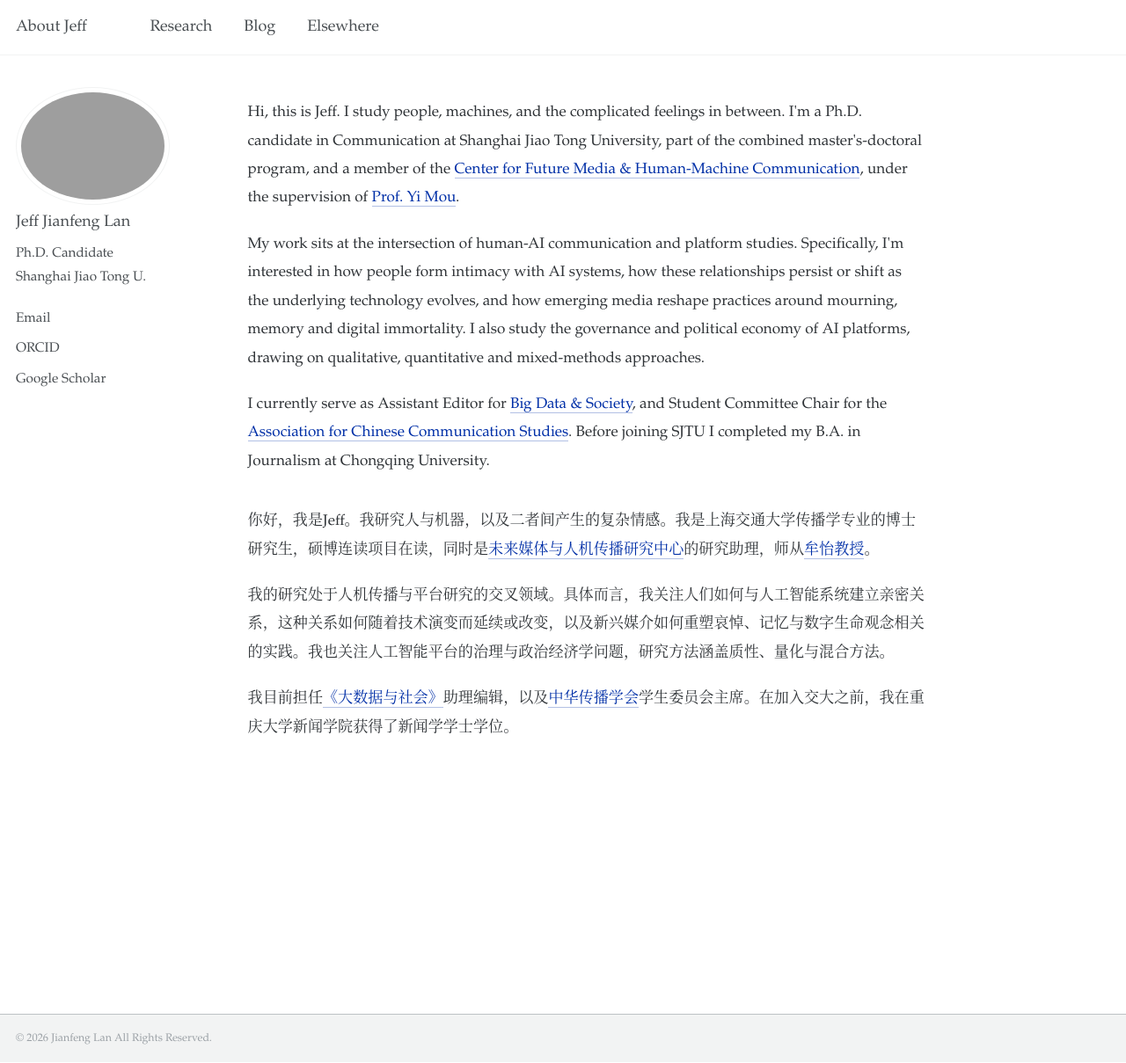
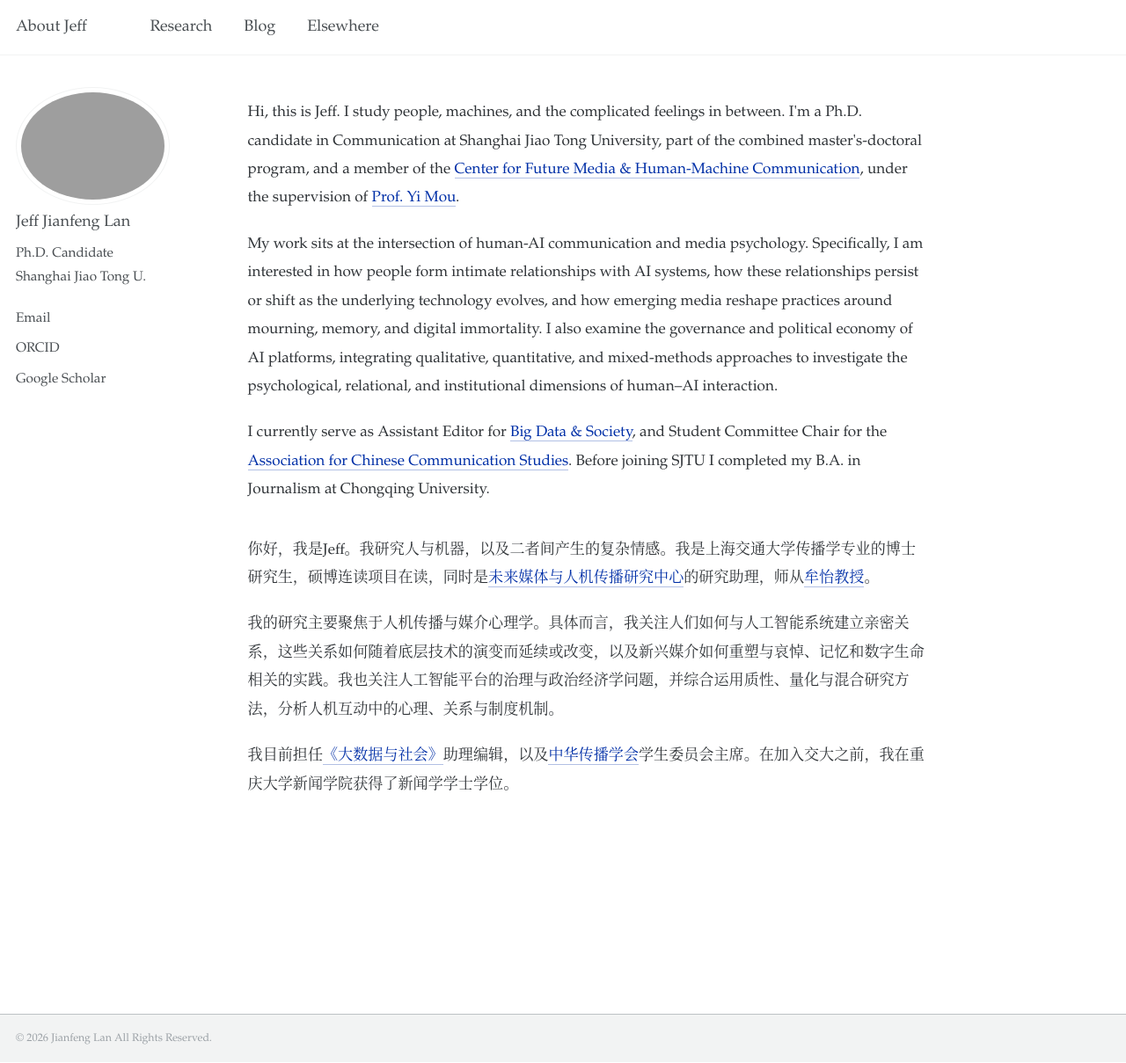
Before and after one commit to jianfenglan/jianfenglan.github.io, a Jekyll site: the page built from _pages/about.md, in a window 1280 px wide and 1209 px high. Shown: the whole window at 88% size. Built offline with Jekyll 4.4.1, drawn with Linux system fonts in a browser that asks for light colours.

Commit message:
Update about.md

```diff
--- a/_pages/about.md
+++ b/_pages/about.md
@@ -43,13 +43,13 @@ redirect_from:
 
 <p>Hi, this is Jeff. I study people, machines, and the complicated feelings in between. I'm a Ph.D. candidate in Communication at Shanghai Jiao Tong University, part of the combined master's-doctoral program, and a member of the <a href="https://cfmhmc.github.io/" target="_blank">Center for Future Media &amp; Human-Machine Communication</a>, under the supervision of <a href="https://cfmhmc.github.io/yimou.github.io/" target="_blank">Prof. Yi Mou</a>.</p>
 
-<p>My work sits at the intersection of human-AI communication and platform studies. Specifically, I'm interested in how people form intimacy with AI systems, how these relationships persist or shift as the underlying technology evolves, and how emerging media reshape practices around mourning, memory and digital immortality. I also study the governance and political economy of AI platforms, drawing on qualitative, quantitative and mixed-methods approaches.</p>
+<p>My work sits at the intersection of human-AI communication and media psychology. Specifically, I am interested in how people form intimate relationships with AI systems, how these relationships persist or shift as the underlying technology evolves, and how emerging media reshape practices around mourning, memory, and digital immortality. I also examine the governance and political economy of AI platforms, integrating qualitative, quantitative, and mixed-methods approaches to investigate the psychological, relational, and institutional dimensions of human–AI interaction.</p>
 
 <p>I currently serve as Assistant Editor for <a href="https://journals.sagepub.com/home/bds" target="_blank">Big Data &amp; Society</a>, and Student Committee Chair for the <a href="https://www.chinesecommunicationstudies.com/" target="_blank">Association for Chinese Communication Studies</a>. Before joining SJTU I completed my B.A. in Journalism at Chongqing University.</p>
 
 <p class="cn">你好，我是Jeff。我研究人与机器，以及二者间产生的复杂情感。我是上海交通大学传播学专业的博士研究生，硕博连读项目在读，同时是<a href="https://cfmhmc.github.io/" target="_blank">未来媒体与人机传播研究中心</a>的研究助理，师从<a href="https://cfmhmc.github.io/yimou.github.io/" target="_blank">牟怡教授</a>。</p>
 
-<p>我的研究处于人机传播与平台研究的交叉领域。具体而言，我关注人们如何与人工智能系统建立亲密关系，这种关系如何随着技术演变而延续或改变，以及新兴媒介如何重塑哀悼、记忆与数字生命观念相关的实践。我也关注人工智能平台的治理与政治经济学问题，研究方法涵盖质性、量化与混合方法。</p>
+<p>我的研究主要聚焦于人机传播与媒介心理学。具体而言，我关注人们如何与人工智能系统建立亲密关系，这些关系如何随着底层技术的演变而延续或改变，以及新兴媒介如何重塑与哀悼、记忆和数字生命相关的实践。我也关注人工智能平台的治理与政治经济学问题，并综合运用质性、量化与混合研究方法，分析人机互动中的心理、关系与制度机制。</p>
 
 <p>我目前担任<a href="https://journals.sagepub.com/home/bds" target="_blank">《大数据与社会》</a>助理编辑，以及<a href="https://www.chinesecommunicationstudies.com/" target="_blank">中华传播学会</a>学生委员会主席。在加入交大之前，我在重庆大学新闻学院获得了新闻学学士学位。</p>
 
```
